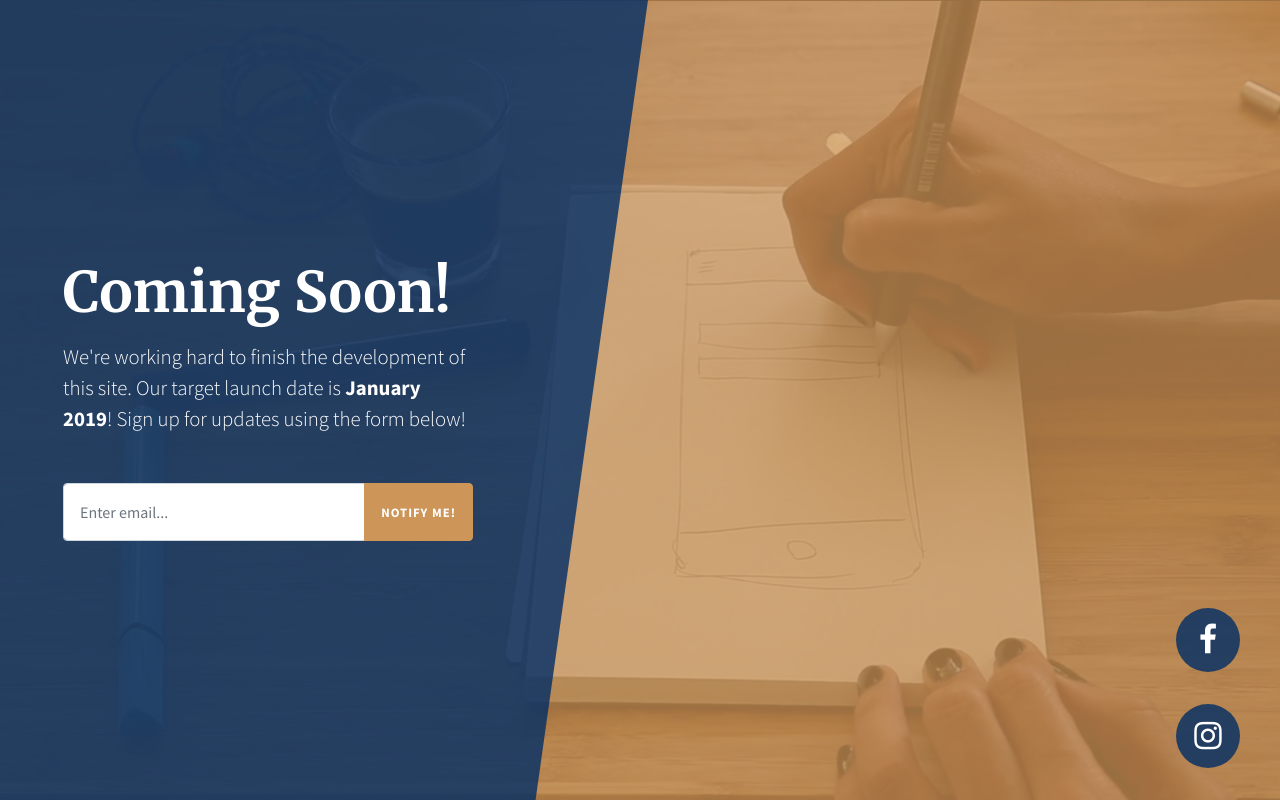
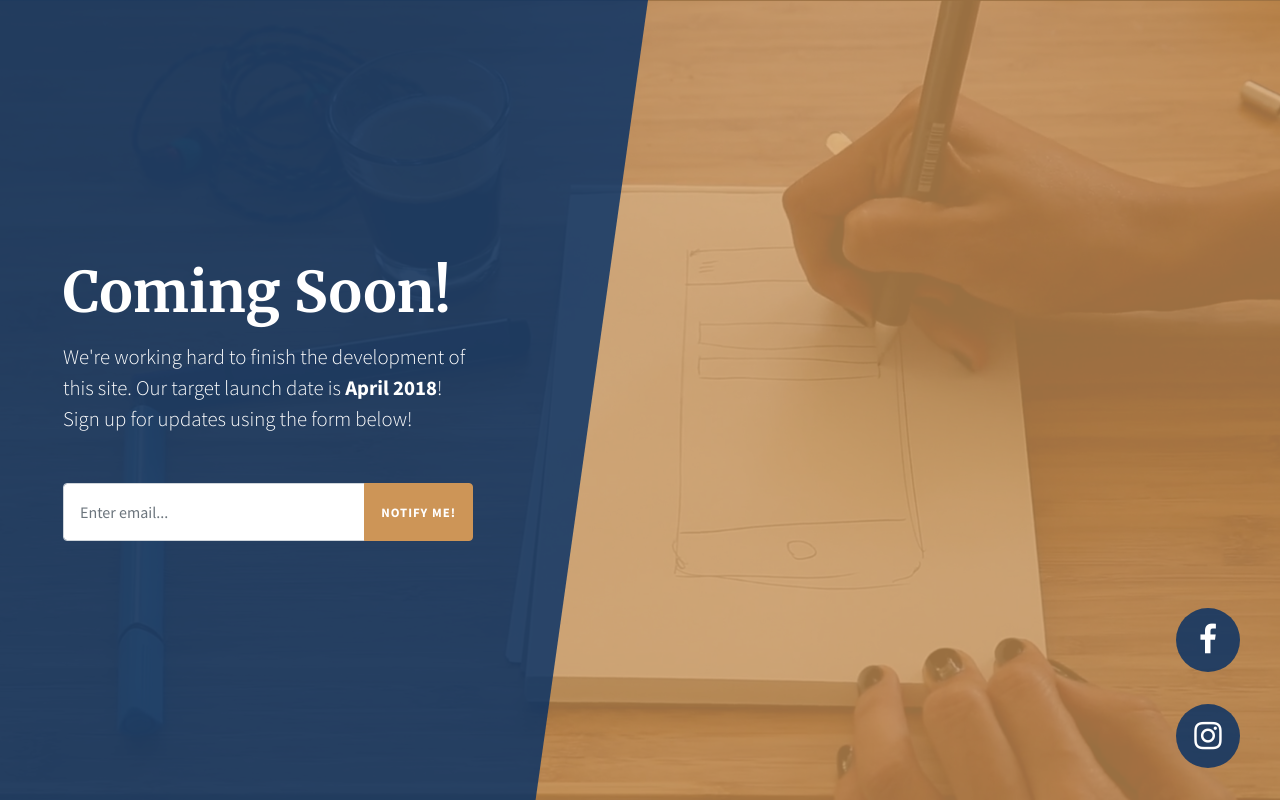
Before and after one commit to SourikAdhikary/SourikAdhikary.github.io, a website: page index.html in a window 1280 px wide. Drawn offline with Linux system fonts and the light colour scheme.

Commit message:
index.html updated for texts

```diff
--- a/index.html
+++ b/index.html
@@ -8,7 +8,7 @@
     <meta name="description" content="">
     <meta name="author" content="">
 
-    <title>Coming Soon - Start Bootstrap Theme</title>
+    <title>Coming Soon </title>
 
     <!-- Bootstrap core CSS -->
     <link href="vendor/bootstrap/css/bootstrap.min.css" rel="stylesheet">
@@ -35,7 +35,7 @@
             <div class="masthead-content text-white py-5 py-md-0">
               <h1 class="mb-3">Coming Soon!</h1>
               <p class="mb-5">We're working hard to finish the development of this site. Our target launch date is
-                <strong>January 2019</strong>! Sign up for updates using the form below!</p>
+                <strong>April 2018</strong>! Sign up for updates using the form below!</p>
               <div class="input-group input-group-newsletter">
                 <input type="email" class="form-control" placeholder="Enter email..." aria-label="Enter email..." aria-describedby="basic-addon">
                 <div class="input-group-append">
```
